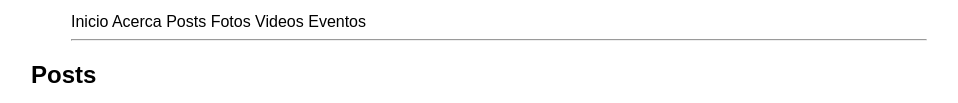
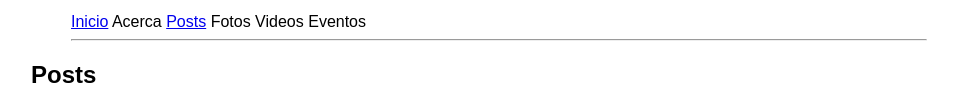
Before and after one commit to daniloti1/Taller-HTML5, a plain HTML site: page ejercicio2.html in a window 1280 px wide. Shown: the part 504-607 px from the top of the page, without its empty margins (161-1119 px from the left). Drawn offline with Linux system fonts and the light colour scheme.

Commit message:
agregando los enlaces

```diff
--- a/ejercicio2.html
+++ b/ejercicio2.html
@@ -17,9 +17,9 @@
 
 		<header>
 			<menu type="context" id="popup-menu">
-				<menuitem>Inicio</menuitem>
+				<menuitem><a href="index.html" target="_blank" title="original">Inicio</a></menuitem>
 				<menuitem>Acerca</menuitem>
-				<menuitem>Posts</menuitem>
+				<menuitem><a href="ejercicio2.html" target="_blank" title="original">Posts</a></menuitem>
 				<menuitem>Fotos</menuitem>
 				<menuitem>Videos</menuitem>
 				<menuitem>Eventos</menuitem>
```
Also changed, not shown: ejercicio3.html (+2 -2 lines), index.html (+2 -2 lines), original.html (+1 -1 lines), precuelas.html (+1 -1 lines), secuelas.html (+1 -1 lines).
